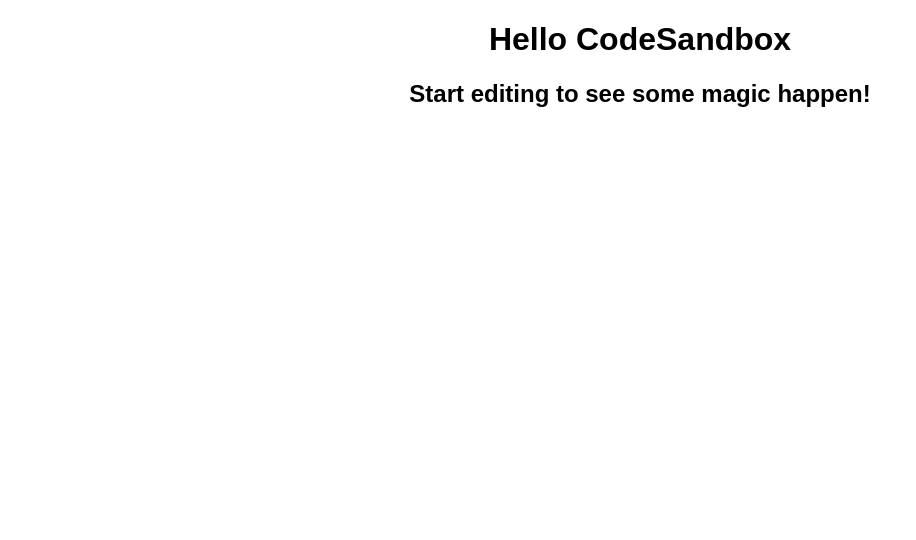
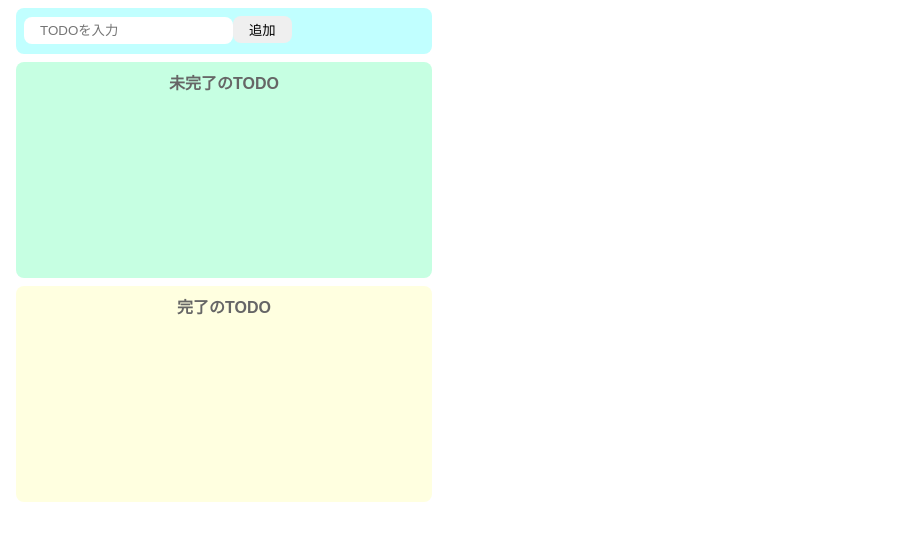
Before and after one commit to tenten09/react-practice, a React (Create React App) app: page / in a window 1280 px wide. Shown: the top 540 px of the page, without its empty margins (0-916 px from the left). Built offline with nearby package versions, Linux system fonts and the light colour scheme.

Commit message:
todo作成

```diff
--- a/src/App.js
+++ /dev/null
@@ -1,10 +0,0 @@
-import "./styles.css";
-
-export default function App() {
-  return (
-    <div className="App">
-      <h1>Hello CodeSandbox</h1>
-      <h2>Start editing to see some magic happen!</h2>
-    </div>
-  );
-}
--- /dev/null
+++ b/src/App.jsx
@@ -0,0 +1,121 @@
+import React, { useState } from "react";
+import "./styles.css";
+
+export const App = () => {
+  const [todoText, setTodoText] = useState("");
+  const [incompleteTodos, setIncompleteTodos] = useState([]);
+  const [completeTodos, setCompleteTodos] = useState([]);
+
+  const onChangeTodoText = (event) => setTodoText(event.target.value);
+
+  const onClickAdd = () => {
+    if (todoText === "") return;
+    const newTodos = [...incompleteTodos, todoText];
+    setIncompleteTodos(newTodos);
+    setTodoText("");
+  };
+
+  const onClickDelete = (index) => {
+    const newTodos = [...incompleteTodos];
+    newTodos.splice(index, 1);
+    setIncompleteTodos(newTodos);
+  };
+
+  const onClickComplete = (index) => {
+    const newIncompleteTodos = [...incompleteTodos];
+    newIncompleteTodos.splice(index, 1);
+
+    const newCompleteTodos = [...completeTodos, incompleteTodos[index]];
+    setIncompleteTodos(newIncompleteTodos);
+    setCompleteTodos(newCompleteTodos);
+  };
+
+  const onClickBack = (index) => {
+    const newCompleteTodos = [...completeTodos];
+    newCompleteTodos.splice(index, 1);
+
+    const newInCompleteTodos = [...incompleteTodos, completeTodos[index]];
+    setCompleteTodos(newCompleteTodos);
+    setIncompleteTodos(newInCompleteTodos);
+  };
+
+  return (
+    <>
+      <div className="input-area">
+        <input
+          placeholder="TODOを入力"
+          value={todoText}
+          onChange={onChangeTodoText}
+        />
+        <button onClick={onClickAdd}>追加</button>
+      </div>
+      <div className="incomplete-area">
+        <p className="title">未完了のTODO</p>
+        <div>
+          {incompleteTodos.map((todo, index) => {
+            return (
+              <ul key={todo} className="list-row">
+                <li>{todo}</li>
+                <button onClick={() => onClickComplete(index)}>完了</button>
+                <button onClick={() => onClickDelete(index)}>削除</button>
+              </ul>
+            );
+          })}
+        </div>
+      </div>
+      <div className="complete-area">
+        <p className="title">完了のTODO</p>
+        <div>
+          {completeTodos.map((todo, index) => {
+            return (
+              <ul key={todo} className="list-row">
+                <li>{todo}</li>
+                <button onClick={() => onClickBack(index)}>戻す</button>
+              </ul>
+            );
+          })}
+        </div>
+      </div>
+    </>
+  );
+};
+
+// import ColorfulMessage from "./components/ColorfulMessage";
+
+// const App = () => {
+//   const [num, setNum] = useState(0);
+//   const [faceShowFlag, setFaceShowFlag] = useState(false);
+
+//   const onClickCountUp = () => {
+//     setNum(num + 1);
+//   };
+
+//   const onClickShowFlag = () => {
+//     setFaceShowFlag(!faceShowFlag);
+//   }
+//   useEffect(() => {
+//     if (num > 0) {
+//       if (num % 3 === 0) {
+//        faceShowFlag || setFaceShowFlag(true);
+//       } else {
+//        faceShowFlag && setFaceShowFlag(false);
+//       }
+//     }
+//     // eslint-disable-next-line react-hooks/exhaustive-deps
+//   }, [num]);
+
+//   return (
+//     <>
+//       <h1 style={{ color: "red" }}>hello!</h1>
+//       <ColorfulMessage color="blue">初めまして！</ColorfulMessage>
+//       <ColorfulMessage color="pink">こんにちは</ColorfulMessage>
+//       <button onClick={onClickCountUp}>count up!</button>
+//       <br/>
+//       <button onClick={onClickShowFlag}>on/off</button>
+//       <p>{num}</p>
+//       {faceShowFlag && <p>コメントオンオフ</p>}
+//     </>
+//   );
+// };
+
+// export default App;
--- /dev/null
+++ b/src/components/ColorfulMessage.jsx
@@ -0,0 +1,12 @@
+// import React from "react";
+
+// const ColorfulMessage = (props) => {
+//   const { color, children } = props;
+//   const contentStyle = {
+//     color,
+//     fontSize: "20px"
+//   };
+//   return <p style={contentStyle}>{children}</p>;
+// };
+
+// export default ColorfulMessage;
--- a/src/index.js
+++ b/src/index.js
@@ -1,12 +1,5 @@
-import { StrictMode } from "react";
-import ReactDOM from "react-dom";
+import React from "react";
+import ReactDom from "react-dom";
+import { App } from "./App";
 
-import App from "./App";
-
-const rootElement = document.getElementById("root");
-ReactDOM.render(
-  <StrictMode>
-    <App />
-  </StrictMode>,
-  rootElement
-);
+ReactDom.render(<App />, document.getElementById("root"));
--- a/src/styles.css
+++ b/src/styles.css
@@ -1,4 +1,62 @@
-.App {
+body {
   font-family: sans-serif;
+}
+input {
+  border-radius: 8px;
+  border: none;
+  padding: 6px 16px;
+  outline: none;
+}
+
+button {
+  border-radius: 8px;
+  border: none;
+  margin-right: 4px;
+  padding: 4px 16px;
+}
+button:hover {
+  background-color: #ff7fff;
+  color: #fff;
+  cursor: pointer;
+}
+
+li {
+  margin-right: 8px;
+}
+
+.input-area {
+  background-color: #c1ffff;
+  width: 400px;
+  height: 30px;
+  padding: 8px;
+  margin: 8px;
+  border-radius: 8px;
+}
+.incomplete-area {
+  background-color: #c6ffe2;
+  width: 400px;
+  min-height: 200px;
+  padding: 8px;
+  margin: 8px;
+  border-radius: 8px;
+}
+.complete-area {
+  background-color: #ffffe0;
+  width: 400px;
+  min-height: 200px;
+  padding: 8px;
+  margin: 8px;
+  border-radius: 8px;
+}
+
+.title {
   text-align: center;
+  margin-top: 0;
+  font-weight: bold;
+  color: #666;
 }
+
+.list-row {
+  display: flex;
+  align-items: center;
+}
```
